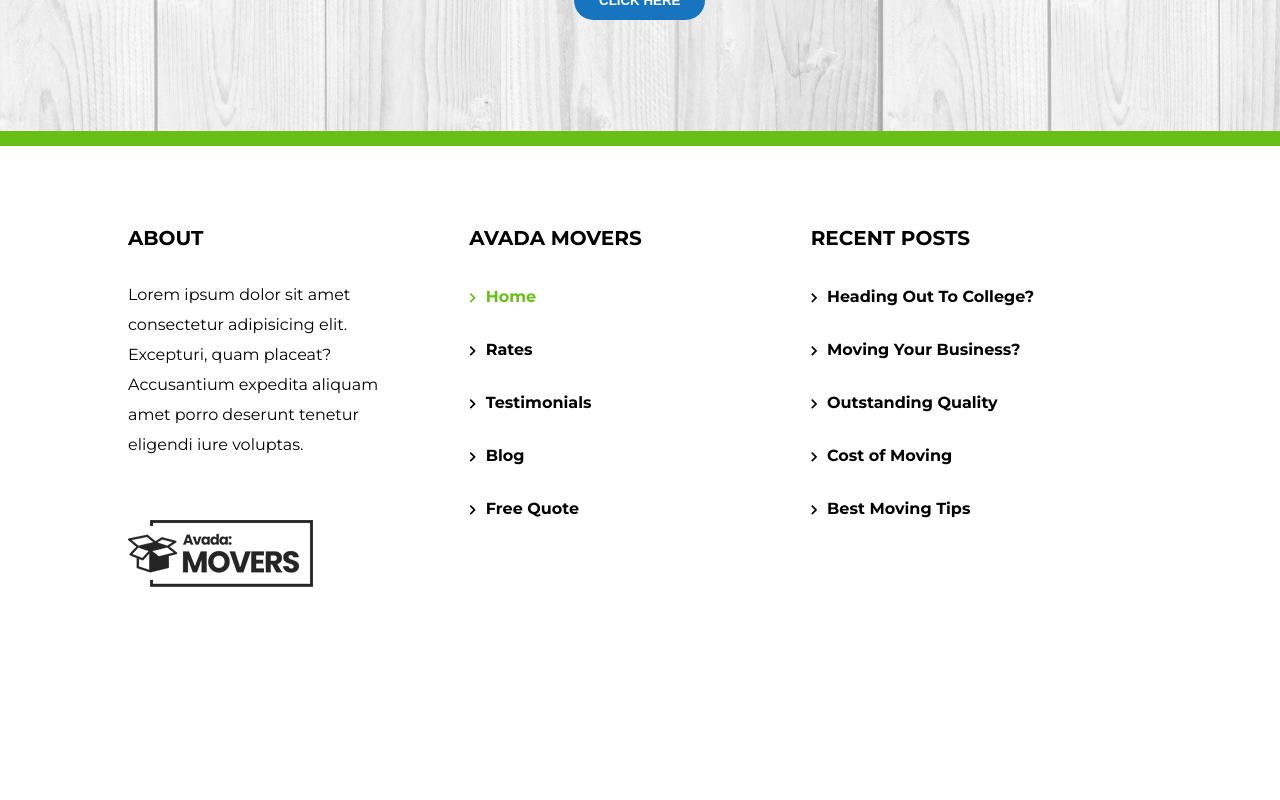
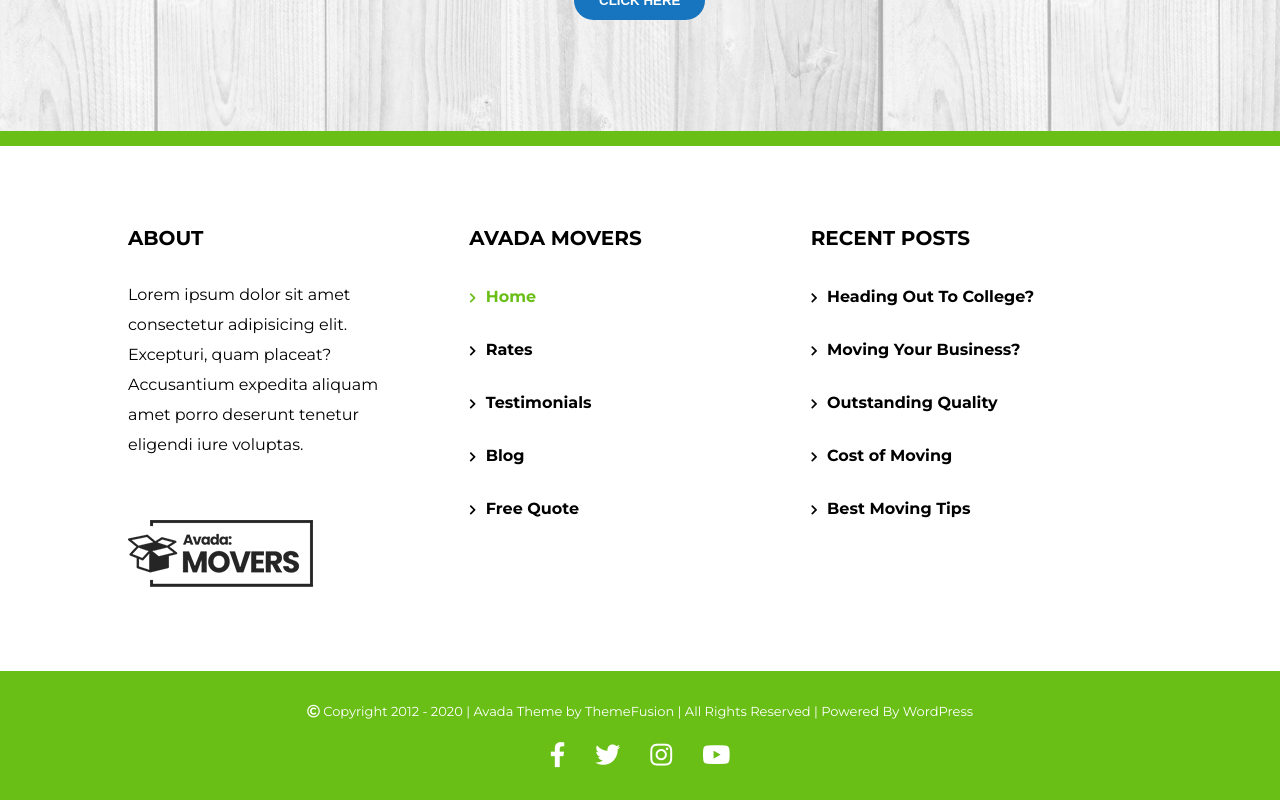
Before and after one commit to Hemil78/proj-html-vuejs, a Vue app: page / in a window 1280 px wide. Shown: the part 4379-5179 px from the top of the page. Before the commit the page ends 5050 px from the top, so only its background shows below. Built offline with nearby package versions, Linux system fonts and the light colour scheme; what @animxyz/vue would draw is missing.

Commit message:
footer-down

```diff
--- a/src/components/Footer.vue
+++ b/src/components/Footer.vue
@@ -1,16 +1,19 @@
 <template>
     <section class="box-footer">
         <FooterUp/>
+        <FooterDown/>
     </section>
 </template>
 
 <script>
 import FooterUp from './FooterUp.vue'
+import FooterDown from './FooterDown.vue'
 
 export default {
   name: 'Footer',
   components: {
-    FooterUp
+    FooterUp,
+    FooterDown
   }
 }
 </script>
--- a/src/components/FooterDown.vue
+++ b/src/components/FooterDown.vue
@@ -0,0 +1,130 @@
+<template>
+    <div class="box-footer-down">
+
+        <div class="copyright">
+            <span>
+                <i class="far fa-copyright"></i> Copyright 2012 - 2020  |
+                Avada Theme by <a href="#">ThemeFusion</a>  |  All Rights Reserved  |
+                Powered By <a href="#">WordPress</a>
+            </span>
+        </div>
+
+        <div class="icons-footer">
+            <ul>
+                <li v-for="(icon, index) in icons" :key="index">
+                    <a :href="icon.url"><i :class="icon.name"></i></a>
+                </li>
+            </ul>
+        </div>
+
+        <a href="#">
+            <div class="square">
+                <i class="far fa-hand-point-up"></i>
+            </div>
+        </a>
+
+    </div>
+</template>
+<script>
+export default {
+    name: 'FooterDown',
+    data() {
+        return {
+                icons: [
+                {
+                    name: 'fab fa-facebook-f',
+                    url: '#'
+                },
+                {
+                    name: 'fab fa-twitter',
+                    url: '#'
+                },
+                {
+                    name: 'fab fa-instagram',
+                    url: '#'
+                },
+                {
+                    name: 'fab fa-youtube',
+                    url: '#'
+                }
+            ]
+        }
+    }
+}
+</script>
+
+<style scoped lang="scss">
+
+@import '../css/commons.scss';
+
+.box-footer-down{
+    position: relative;
+    width: 100%;
+    background-color: $colorPrimary;
+    padding: 30px 0;
+
+    .copyright{
+        width: 100%;
+        text-align: center;
+
+        span{
+            font-size: 13px;
+            color: #fff;
+
+            a{
+                text-decoration: none;
+                color: #fff;
+                transition: .3s;
+                &:hover{
+                    color: $colorSecondary;
+                    text-decoration: underline;
+                }
+            }
+        }
+    }
+    .icons-footer{
+        width: 100%;
+        text-align: center;
+        margin-top: 20px;
+
+        ul{
+
+            li{
+                display: inline-block;
+                list-style: none;
+
+                a{
+                    color: #fff;
+                    font-size: 25px;
+                    margin: 0 15px;
+                }
+            }
+        }
+    }
+    .square{
+        position: absolute;
+        bottom: 30px;
+        right: 20px;
+        width: 60px;
+        height: 60px;
+        border-radius: 50%;
+        background-color: $colorSecondary;
+        display: flex;
+        align-items: center;
+        justify-content: center;
+        position: fixed;
+        z-index: 998;
+        opacity: 0.5;
+        transition: .3s;
+        &:hover{
+            opacity: 1;
+        }
+
+        i{
+            color: #fff;
+            font-size: 35px;
+        }
+    }
+}
+
+</style>
```
